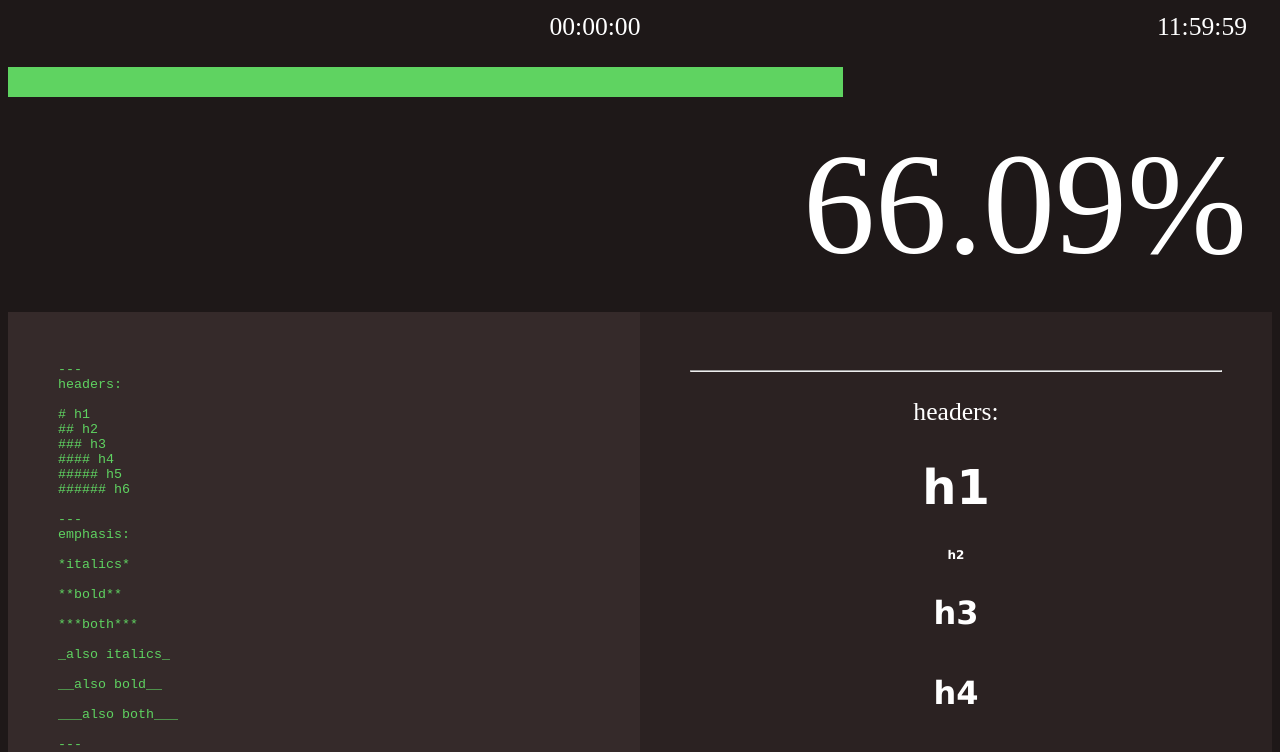
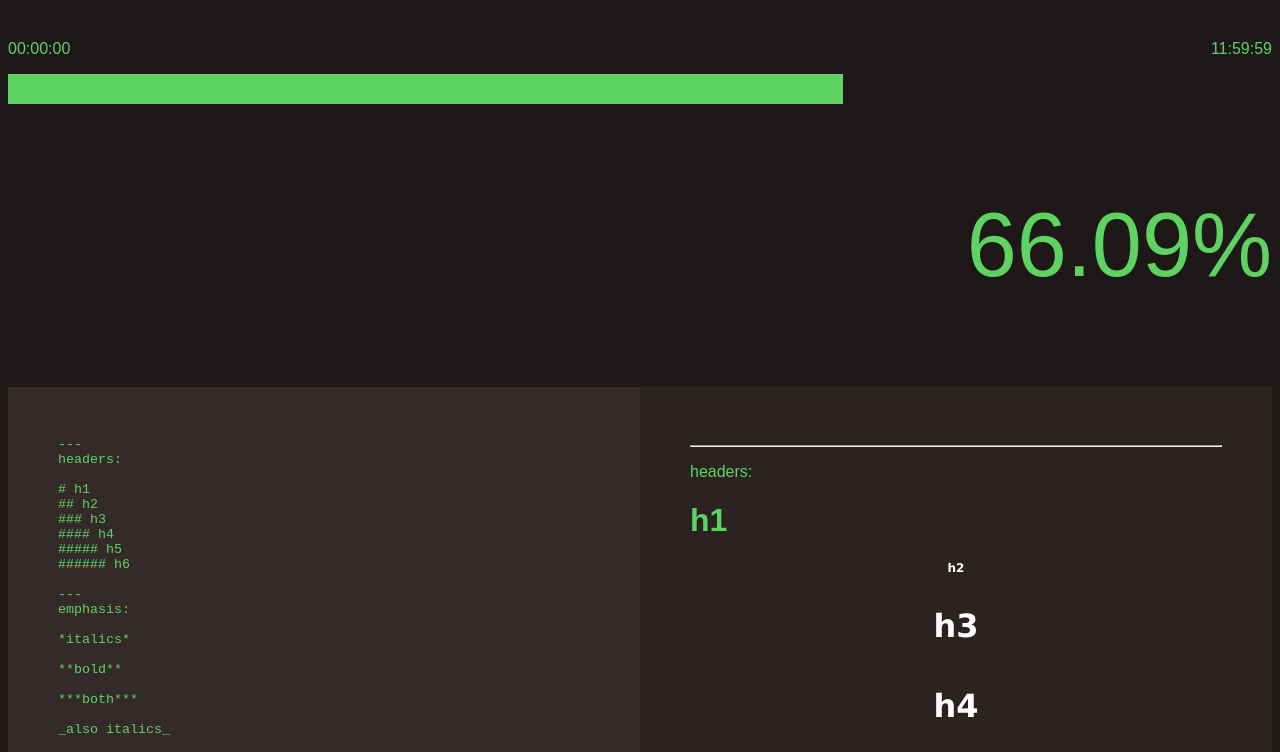
Before and after one commit to trolman23/Chronology, a website: page index.html in a window 1280 px wide. Shown: the part 665-1417 px from the top of the page. Drawn offline with Linux system fonts and the light colour scheme.

Commit message:
Update main.css

```diff
--- a/main.css
+++ b/main.css
@@ -131,17 +131,7 @@ body {
     overflow: hidden;
     outline: none;
 }
-h1   {color: white;
-	font-family: verdana;
-  	font-size: 300%;
-	text-align: center;
-}
-p    {color: white;
-	font-family: 'Times New Roman';
-  	font-size: 160%;
-	margin: 25px;
-	text-align: center;
-}
+
 img {
   display: block;
   margin-left: auto;
```
